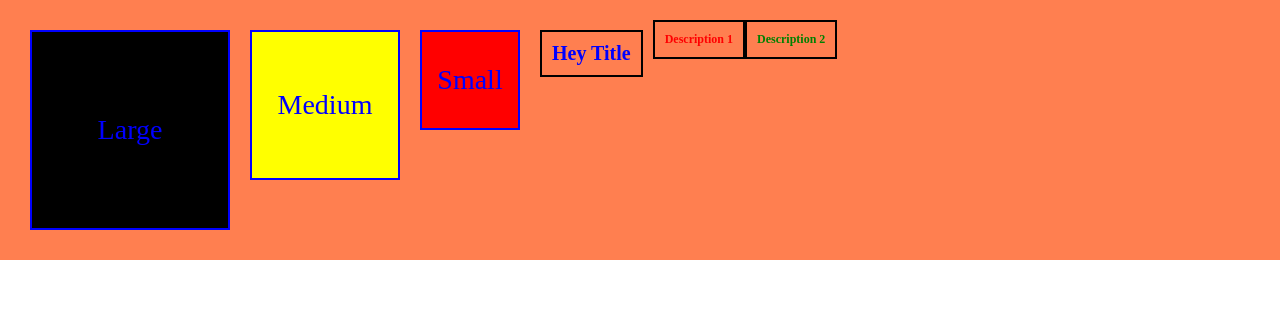
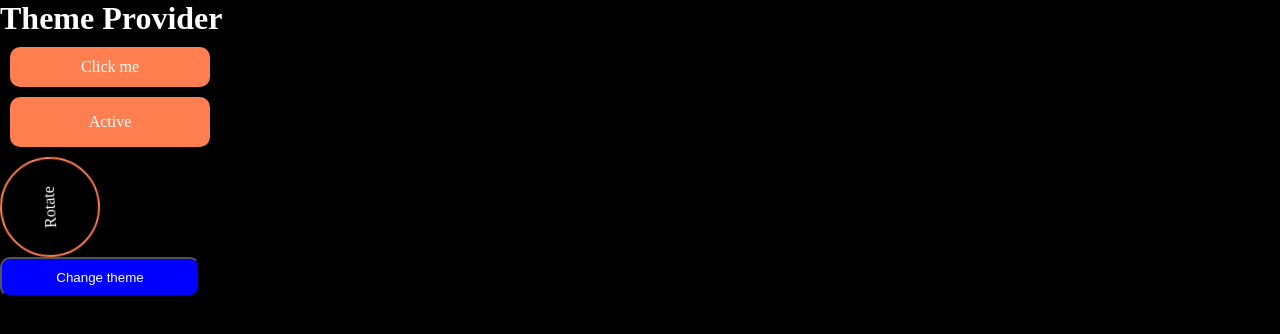
Before and after one commit to Abbos1202/React_JS, a React (Create React App) app: page / in a window 1280 px wide. Shown: the top 334 px of the page. Built offline with nearby package versions, Linux system fonts and the light colour scheme.

Commit message:
inheritance keyframes prototypes project theme

```diff
--- a/src/style.js
+++ b/src/style.js
@@ -1,54 +1,60 @@
-import styled, { css } from 'styled-components';
+import styled, { css,keyframes } from 'styled-components';
 
 export const Container = styled('div')`
-    display: flex;
-    background-color: coral;
-    color: black;
-    padding: 20px;
+    margin: 20px;
+`;
+const common = css`
+   display: flex;
+   align-items: center;
+   justify-content: center;
+   color: white;
+   width: 200px;
+   height: 40px;
+   margin: 10px;
+   background-color: coral;
+   border-radius: 10px;
+   cursor: pointer;
+   &:active{
+    transform: scale(0.97);
+    opacity: 0.7;
+   }
+`
+const rotate = keyframes`
+  from{
+    transform: rotate(0deg);
+  }
+  to{
+    transform: rotate(360deg);
+  }
 `;
 
-const common = css`
-   color: blue;
-   font-family: bold;
-   font-weight: 400px;
-   padding: 10px;
-   border: 2px solid black;
-   height: fit-content;
-   font-size: 20px;
+export const Button = styled.div`
+   ${common}
+`;
+
+export const ActiveButton = styled('div')`
+   ${common}
+   height: 50px;
+`;
+
+export const Rotate = styled.div`
+  display: flex;
+  align-items: center;
+  justify-content: center;
+  width: 100px;
+  height: 100px;
+  border-radius: 50%;
+  border: 2px solid coral;
+  animation: ${rotate} 2s linear infinite;
+`;
+
+export const Theme = styled.button`
+   width: 200px;
+   height: 40px;
+   background-color: blue;
+   color: white;
+   border-radius: 10px;
+   &:active {
+    transform: scale(0.96);
+   }
 `
-
-export const Title = styled.h1`
-   ${common}
-   margin: 10px;
-`
-export const Desc = styled.h1`
-   ${common}
-   font-size: 12px;
-   color: ${({ left }) => left ? "red" : "green"};
-`
-
-const getSize = (props) => {
-    switch (props.type) {
-        case 'large':
-            return '200px';
-        case 'medium':
-            return '150px';
-        case 'small':
-            return '100px';
-        default:
-            return '150px';
-    }
-}
-
-export const Box = styled.div`
-    width: ${getSize};
-    height: ${getSize};
-    background: ${(props) => props.bg};
-    display: flex;
-    align-items: center;
-    justify-content: center;
-    color: blue;
-    margin: 10px;
-    font-size: 28px;
-    border: 2px solid blue;
-`
--- a/src/styled.jsx
+++ b/src/styled.jsx
@@ -1,17 +1,33 @@
 import React, { Component } from "react";
-import { Container, Title,Desc, Box } from "./style";
+import { Container, Button, ActiveButton, Rotate, Theme} from "./style";
+import { ThemeProvider, createGlobalStyle } from "styled-components";
+
+const GlobalStyle = createGlobalStyle`
+   body{
+    background: ${(props) => props.theme.bg};
+    color: ${(props) => props.theme.cl};
+   }
+`
 
 export default class State extends Component {
+  state={
+    light: false,
+  }
   render() {
+
+    const theme = {
+      bg: this.state.light? "white" : "black",
+      cl: this.state.light? "black" : "white",
+    }
     return (
-      <Container>
-          <Box bg="black" type="large">Large</Box>
-          <Box bg="yellow" type="medium">Medium</Box>
-          <Box bg="red" type="small">Small</Box>
-          <Title>Hey Title</Title>
-          <Desc left>Description 1</Desc>
-          <Desc>Description 2</Desc>
-      </Container>
+      <ThemeProvider theme={theme}>
+        <GlobalStyle />
+        <h1>Theme Provider</h1>
+         <Button>Click me</Button>
+         <ActiveButton>Active</ActiveButton>
+         <Rotate>Rotate</Rotate>
+         <Theme onClick={()=> this.setState({light: !this.state.light})} >Change theme</Theme>
+      </ThemeProvider>
     );
   }
 }
```
Also changed, not shown: review.js (+44 -0 lines).
